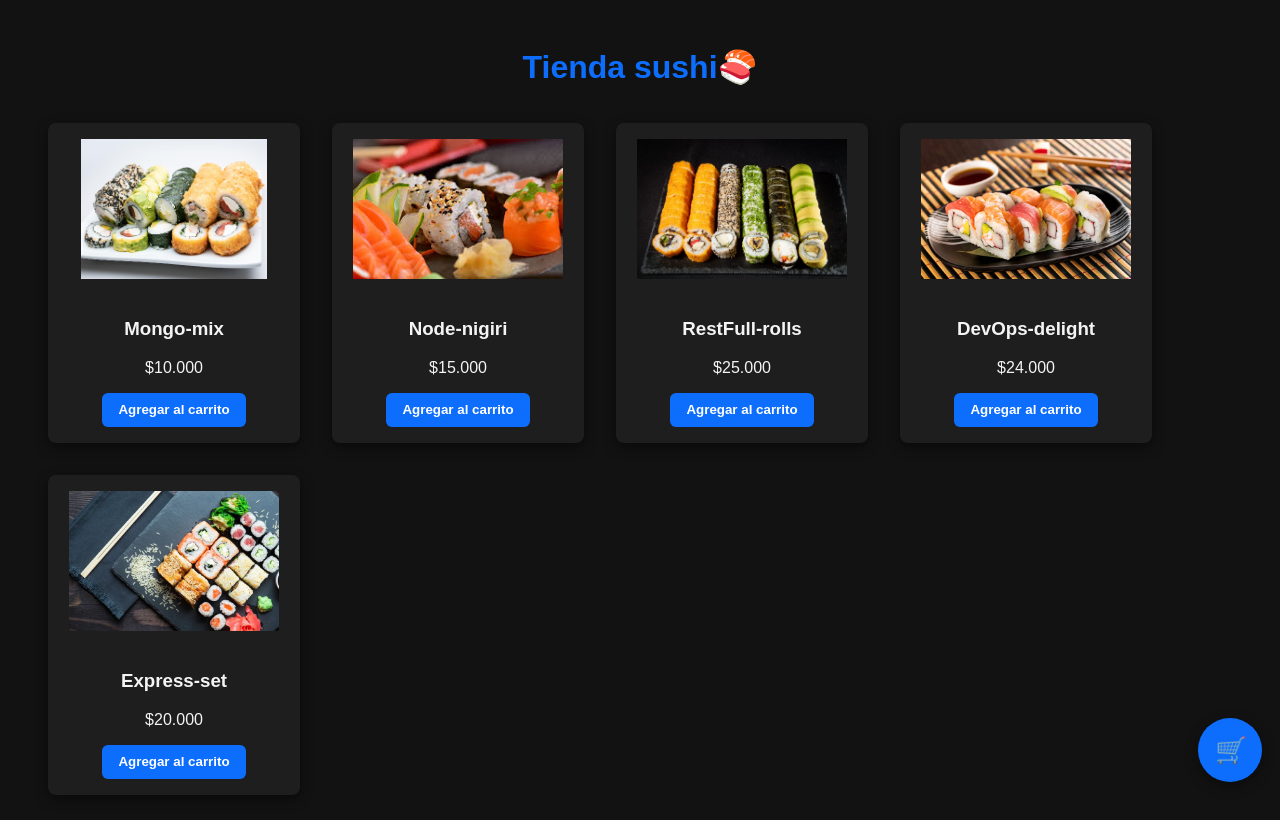
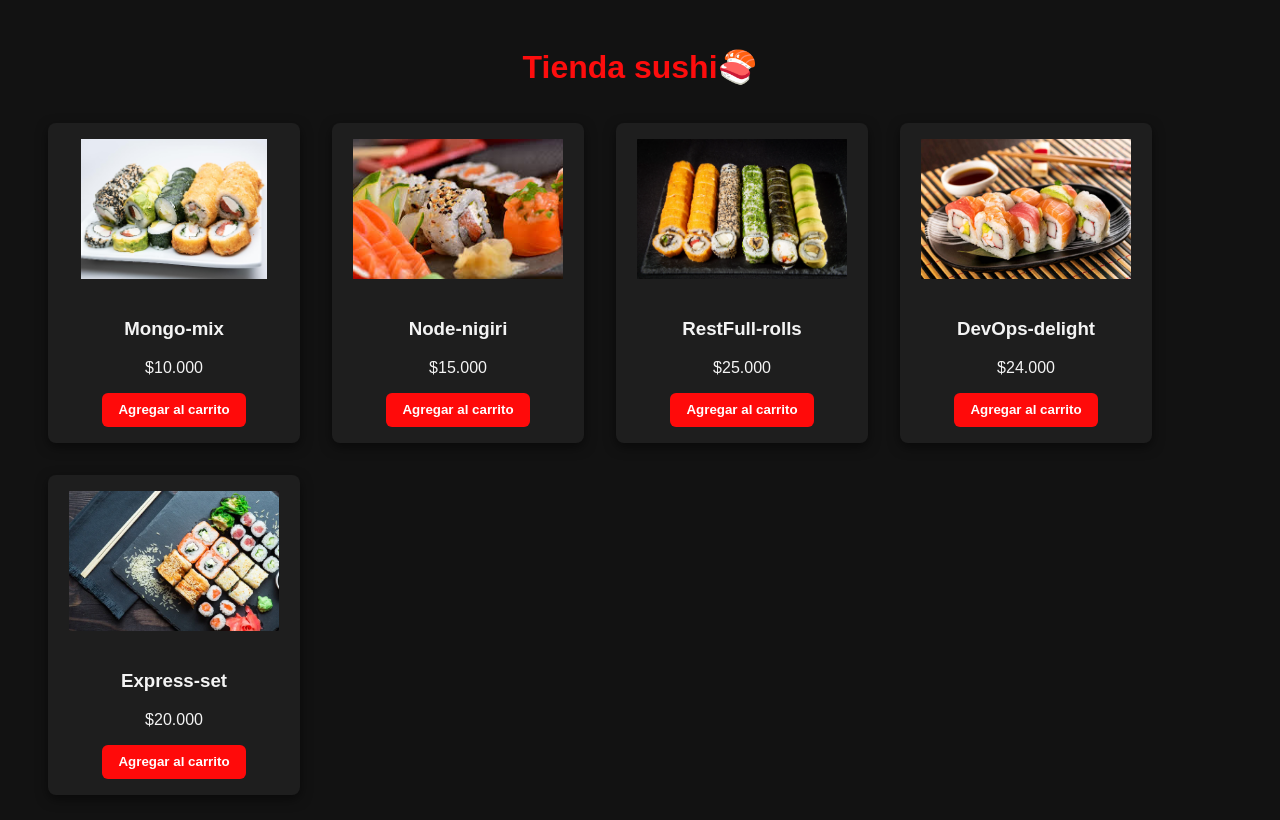
Before and after one commit to RoaStack/Carrito-React, a React (Vite) app: page / in a window 1280 px wide. Shown: the top 820 px of the page. Built offline with nearby package versions, Linux system fonts and the light colour scheme.

Commit message:
arreglando error de logica en el estado del carrito

```diff
--- a/src/App.jsx
+++ b/src/App.jsx
@@ -23,8 +23,11 @@ function App() {
       const index = prev.findIndex(item => item.id === producto.id);
       if (index !== -1) {
         const updated = [...prev];
-        updated[index].cantidad += 1;
-        console.log('Agregando al carrito:', producto.nombre);
+        const updatedItem = {
+        ...updated[index],
+        cantidad: updated[index].cantidad + 1,
+};
+updated[index] = updatedItem;
 
         return updated;
       } else {
--- a/src/css/App.css
+++ b/src/css/App.css
@@ -14,7 +14,7 @@ body {
 h1 {
   text-align: center;
   margin-top: 1rem;
-  color: #0d6efd;
+  color: #fd0d0d;
   font-size: 2rem;
 }
 
@@ -44,7 +44,7 @@ h1 {
 
 /* Botones */
 button {
-  background-color: #0d6efd;
+  background-color: #ff0a0a;
   color: white;
   border: none;
   padding: 0.6rem 1rem;
@@ -56,15 +56,15 @@ button {
 }
 
 button:hover {
-  background-color: #0b5ed7;
+  background-color: #640303;
 }
 
 /* Icono carrito de compras */
 .floating-carrito {
   position: fixed;
-  bottom: 20px;
+  bottom: 1050px;
   right: 20px;
-  background-color: #0d6efd;
+  background-color: #f50303;
   color: white;
   border: none;
   border-radius: 50%;
@@ -88,7 +88,7 @@ button:hover {
   position: absolute;
   top: 5px;
   right: 5px;
-  background-color: #ff4d4d;
+  background-color: #1505f1;
   color: white;
   border-radius: 50%;
   padding: 2px 6px;
```
